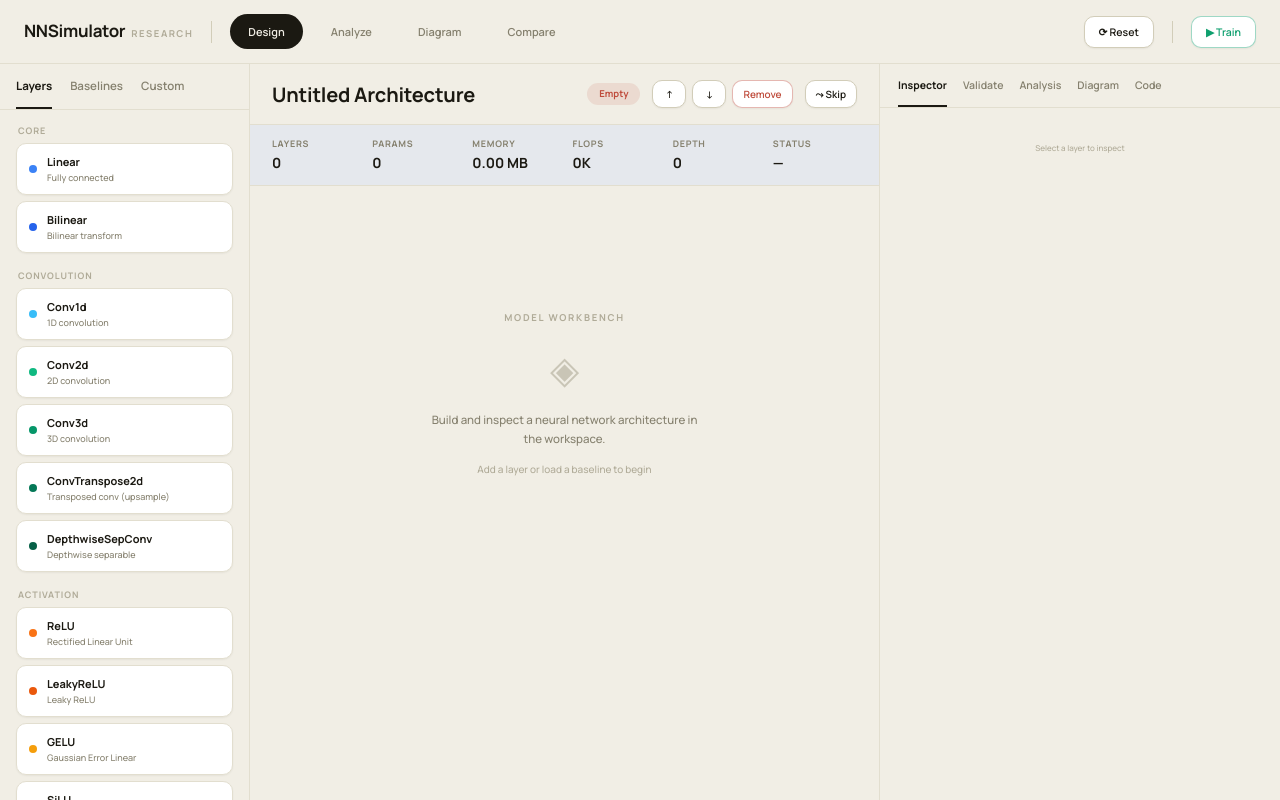
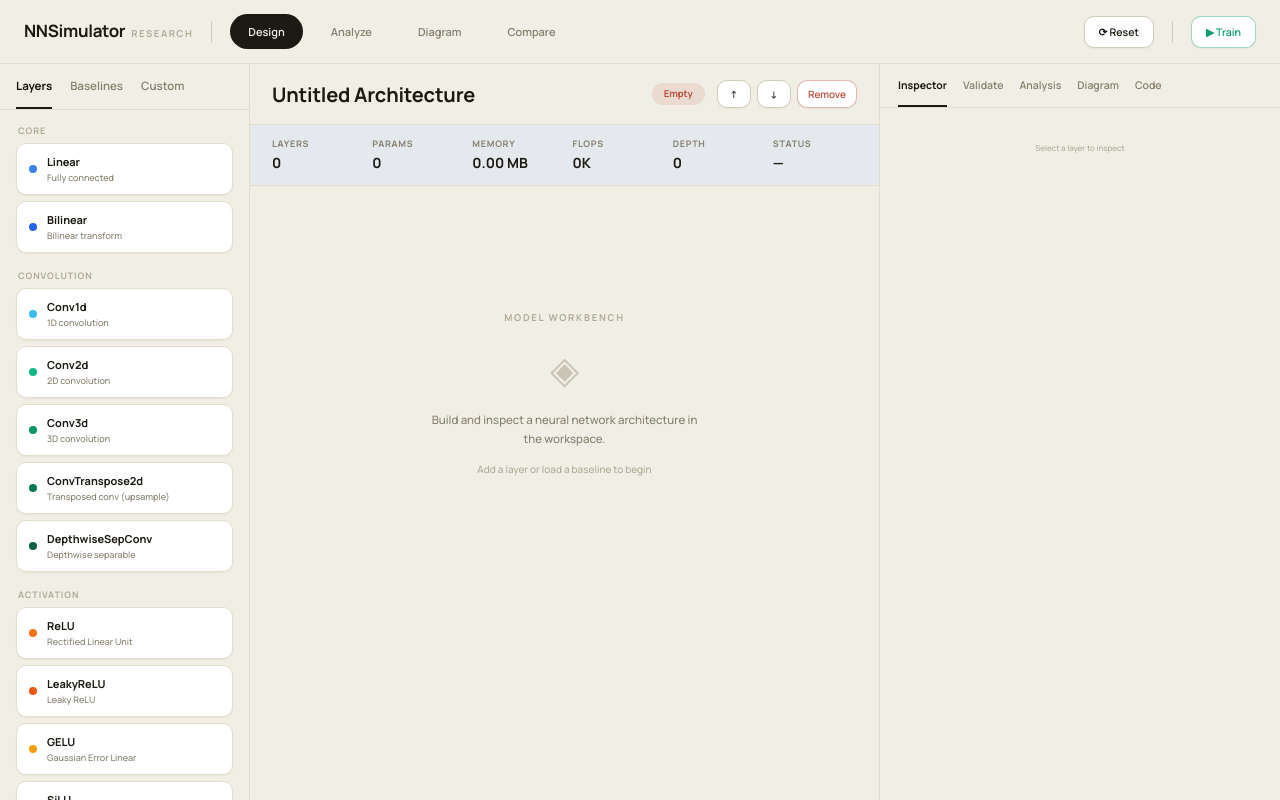
Before and after one commit to Shubbair/NN-Simulator, a plain HTML site: page index.html in a window 1280 px wide. Drawn offline with Linux system fonts and the light colour scheme.

Commit message:
remove unnecessary

```diff
--- a/index.html
+++ b/index.html
@@ -65,7 +65,6 @@
       <button class="btn sm" onclick="if(selIdx!==null)moveLayer(selIdx,1)" title="Move selected layer down">↓</button>
       <button class="btn sm danger" onclick="if(selIdx!==null)removeLayer(selIdx)" title="Remove selected layer">Remove</button>
     </div>
-    <button class="btn sm" onclick="toggleSkip()" id="skip-btn">⤳ Skip</button>
   </div>
   <div id="cvwrap"></div>
   <div id="sb">
```
